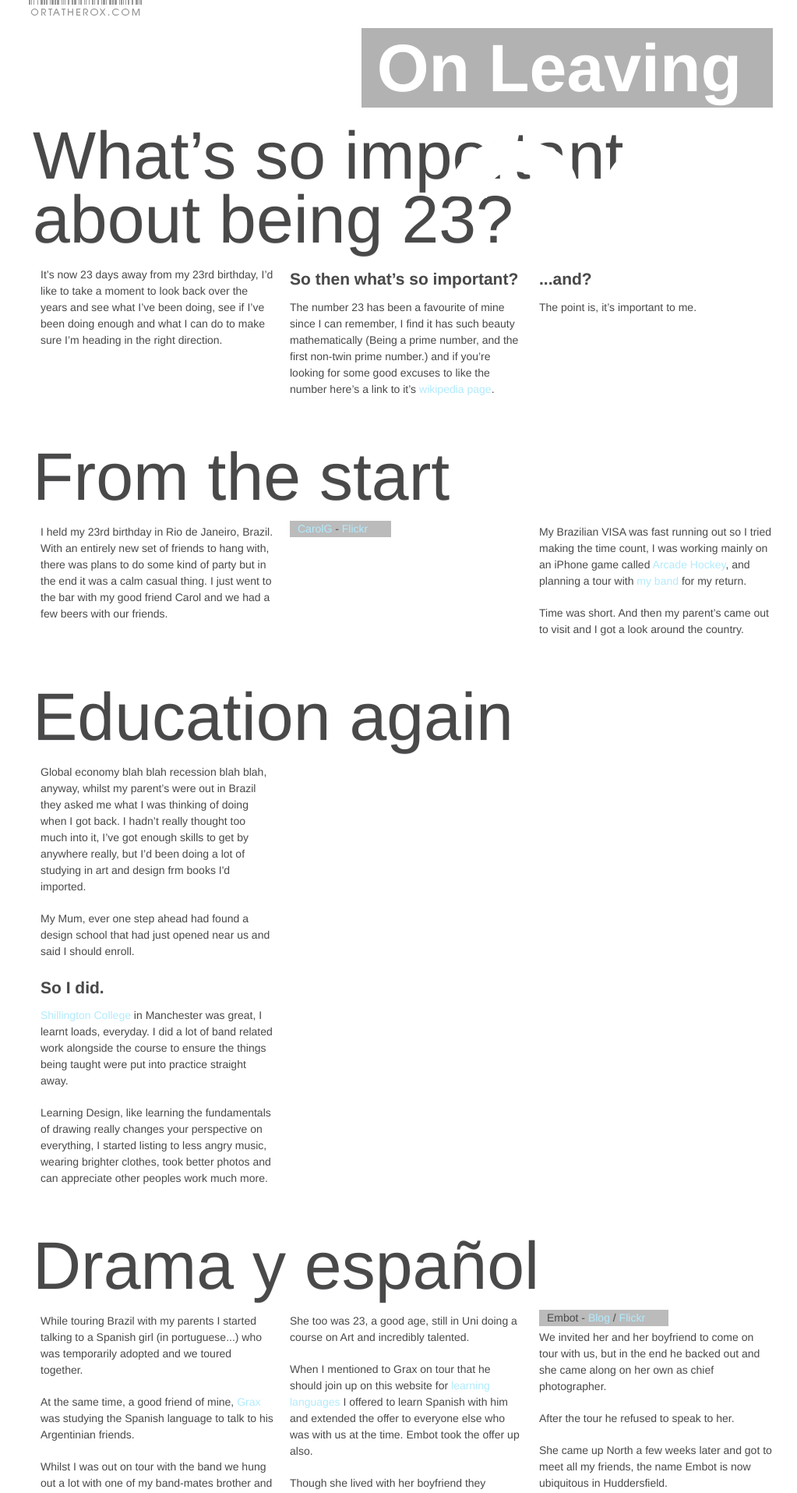
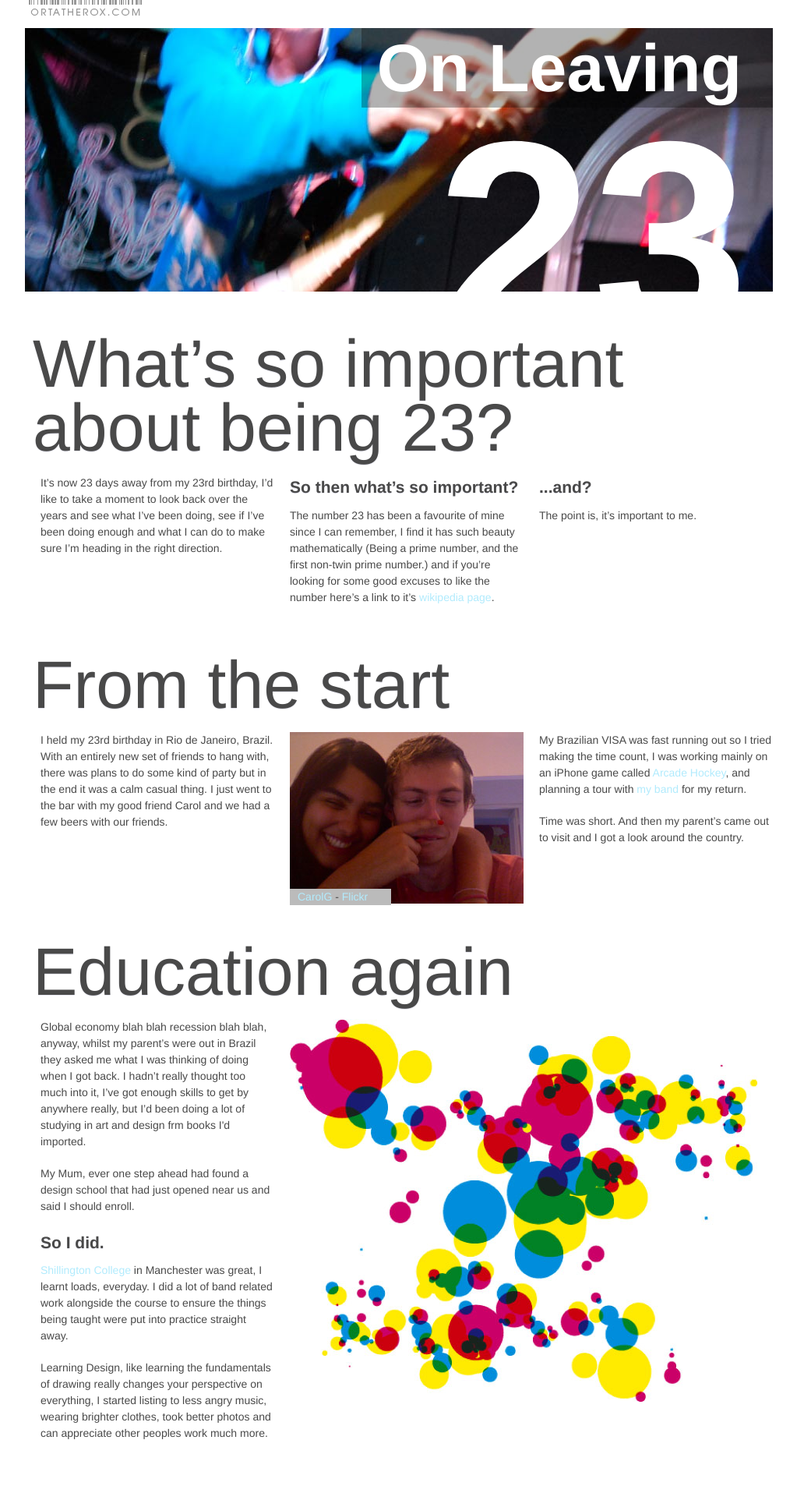
Before and after one commit to orta/orta.github.com, a Jekyll site: the page built from _posts/2011-01-04-23.html, in a window 1280 px wide. Shown: the top 1915 px of the page at 78% size, without its empty margins (128-1151 px from the left). Built offline with Jekyll 4.4.1, drawn with Linux system fonts in a browser that asks for light colours; Markdown is read by kramdown in place of the engine named in the settings.

Commit message:
made the 23 article work

```diff
--- a/_posts/2011-01-04-23.html
+++ b/_posts/2011-01-04-23.html
@@ -16,7 +16,7 @@ frontpage: true
 </style>
 
 <header>
-  <img  src="images/23/headline.jpg" alt="" />
+  <img src="/old/images/23/headline.jpg" alt="" />
   <h1 id="sub">On Leaving</h1>
   <h1 id="headline">23</h1>
 </header>
@@ -48,7 +48,7 @@ frontpage: true
   </article>
 
   <article>
-    <img  src="images/23/carol.jpg" alt="" />
+    <img  src="/old/images/23/carol.jpg" alt="" />
 
     <p class="caption">
       <a href="http://carolineg.com">CarolG</a> - <a href="http://flickr.com/photos/carolg88/">Flickr</a>
@@ -75,7 +75,7 @@ frontpage: true
   </article>
 
   <article style="width: 600px">
-    <img  src="images/23/college.jpg" alt="" />
+    <img  src="/old/images/23/college.jpg" alt="" />
 
   </article>
 </section>
@@ -99,7 +99,7 @@ frontpage: true
 
   </article>
   <article style=" z-index:-23;">
-    <img style="margin-top:-60px;" src="images/23/emily.jpg" alt="" />
+    <img style="margin-top:-60px;" src="/old/images/23/emily.jpg" alt="" />
     <p class="caption">
       Embot - <a href="http://embotsblog.tumblr.com/">Blog</a> / <a href="http://www.flickr.com/photos/emilys_captured_moments/">Flickr</a>
     </p>
@@ -127,7 +127,7 @@ frontpage: true
 <section >
   <h2>Brutaltechnopunk</h2>
   <article>
-    <img  src="images/23/tmp.jpg" class="small-shadow"style= "margin-top: 5px" alt="Kieronononon - Three Man Party" />
+    <img  src="/old/images/23/tmp.jpg" class="small-shadow"style= "margin-top: 5px" alt="Kieronononon - Three Man Party" />
 
   </article>
 
@@ -191,7 +191,7 @@ frontpage: true
 
   </section>
 
-  <section style="background:url(images/23/everest.jpg) no-repeat center bottom; height: 765px;">
+  <section style="background:url('/old/images/23/everest.jpg') no-repeat center bottom; height: 765px;">
     <h2>23 days left?</h2>
 
     <article class= "prefix_8">
```
